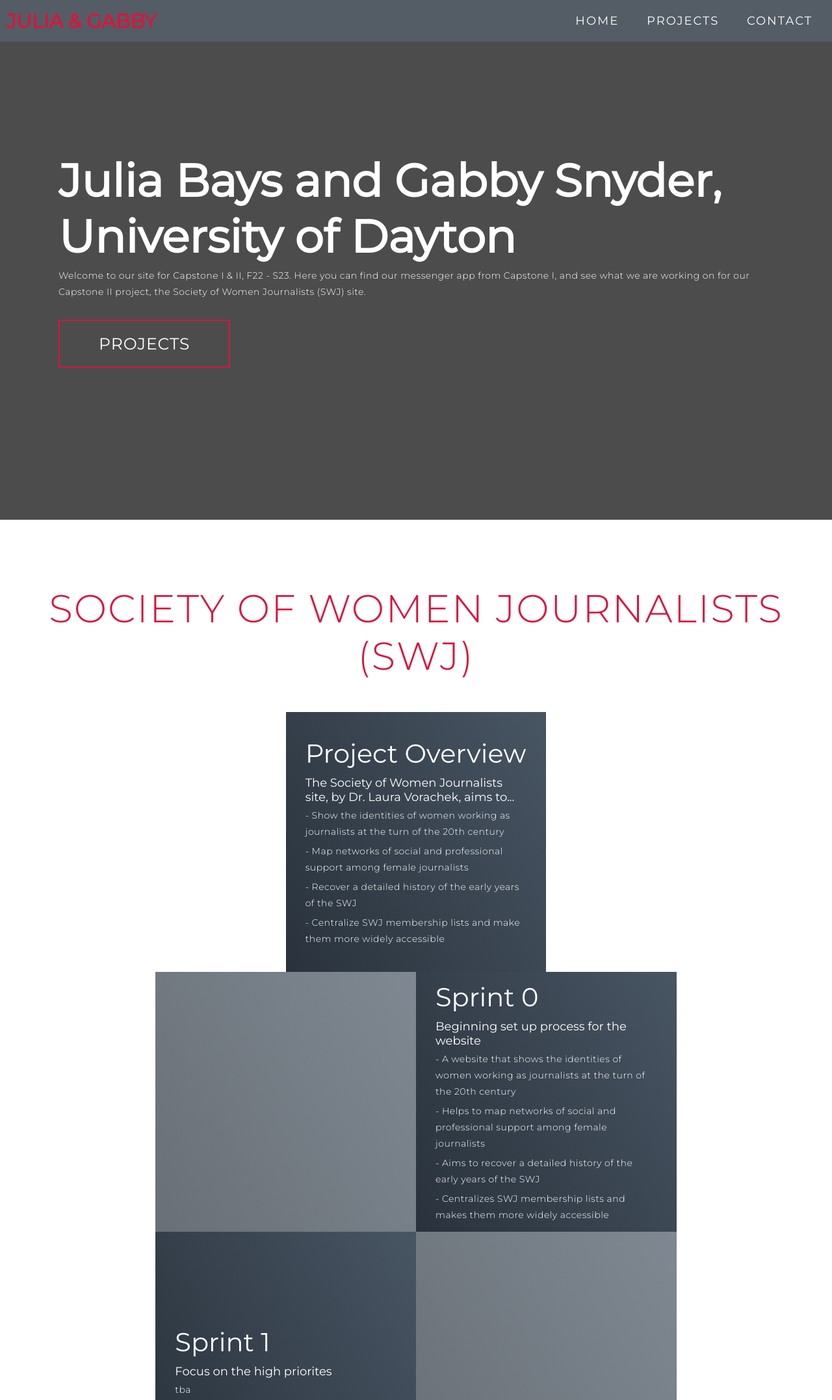
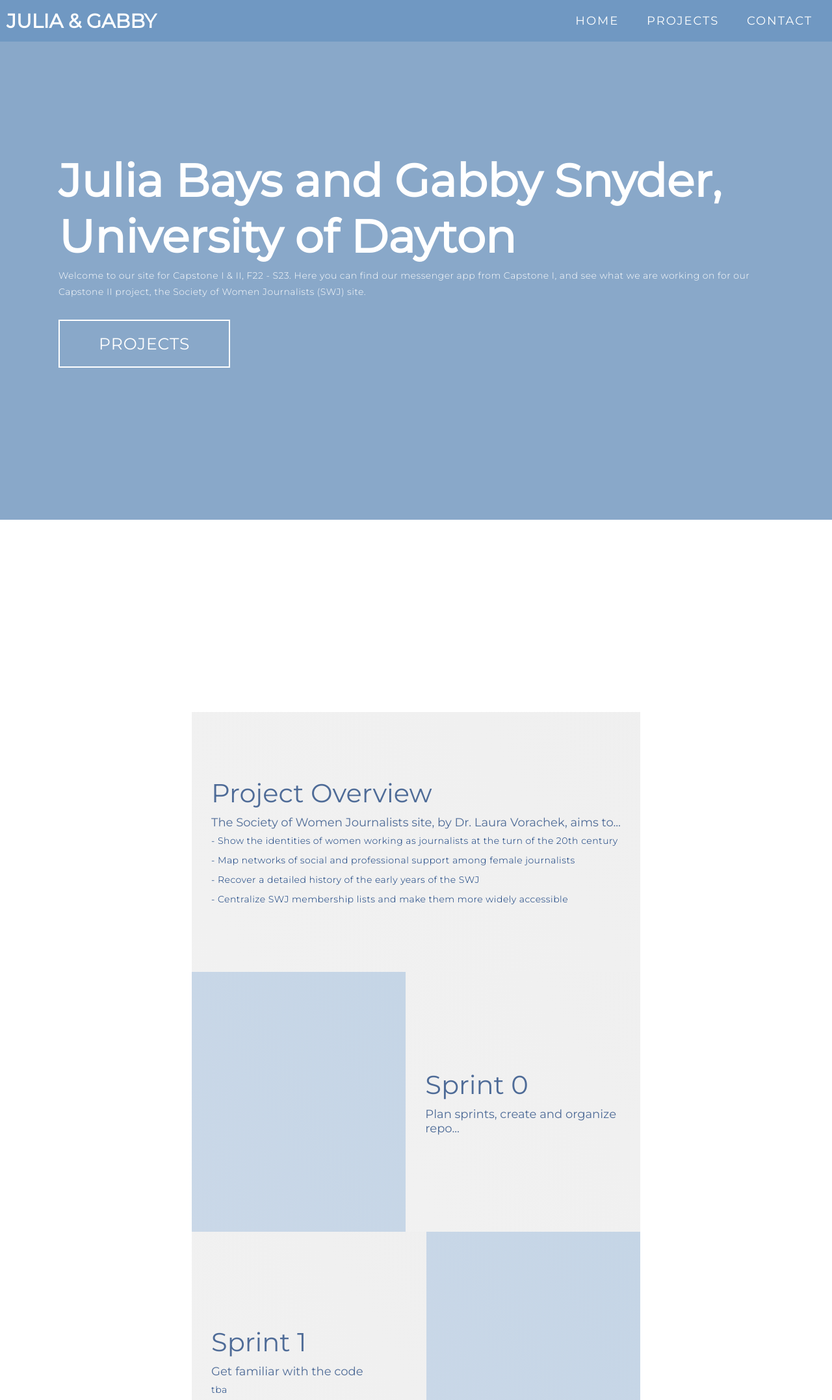
Before and after one commit to snyderg3/cps491s23-team04, a website: page index.html in a window 1280 px wide. Shown: the top 2155 px of the page at 65% size. Drawn offline with nearby package versions, Linux system fonts and the light colour scheme; files that its build step writes are made by us from their sources; files whose address does not match are found by name.

Commit message:
lots of color changes

```diff
--- a/index.html
+++ b/index.html
@@ -65,7 +65,7 @@
             <div class="all-projects">
                 <div class="project-item">
                     <div class="project-info">
-                        <h1>Project Overview</h1>
+                        <h1 >Project Overview</h1>
                         <h2>The Society of Women Journalists site, by Dr. Laura Vorachek, aims to... </h2>
                         <p>- Show the identities of women working as journalists at the turn of the 20th century </p>
                         <p>- Map networks of social and professional support among female journalists </p>
@@ -76,11 +76,7 @@
                 <div class="project-item">
                     <div class="project-info">
                         <h1>Sprint 0</h1>
-                        <h2>Beginning set up process for the website </h2>
-                        <p>- A website that shows the identities of women working as journalists at the turn of the 20th century </p>
-                        <p>- Helps to map networks of social and professional support among female journalists </p>
-                        <p>- Aims to recover a detailed history of the early years of the SWJ</p>
-                        <p>- Centralizes SWJ membership lists and makes them more widely accessible</p>
+                        <h2>Plan sprints, create and organize repo... </h2>
                     </div>
                     <div class="project-img">
                         <!-- you can insert an image corresponding-->
@@ -89,7 +85,7 @@
                 <div class="project-item">
                     <div class="project-info">
                         <h1>Sprint 1</h1>
-                        <h2>Focus on the high priorites</h2>
+                        <h2>Get familiar with the code</h2>
                         <p>tba</p>
                     </div>
                     <div class="project-img">
@@ -99,7 +95,7 @@
                 <div class="project-item">
                     <div class="project-info">
                         <h1>Sprint 2</h1>
-                        <h2>tba</h2>
+                        <h2>Complete the high and low priority tasks</h2>
                         <p>tba</p>
                     </div>
                     <div class="project-img">
@@ -109,7 +105,7 @@
                 <div class="project-item">
                     <div class="project-info">
                         <h1>Sprint 3</h1>
-                        <h2>tba</h2>
+                        <h2>possible UI/formatting changes</h2>
                         <p>tba</p>
                     </div>
                     <div class="project-img">
@@ -135,7 +131,7 @@
     <section id="contact">
         <div class="contact container">
             <div>
-                <h1 class="section-title">Contact <span>info</span></h1>
+                <h1 class="section-title"><span>contact info</span></h1>
             </div>
             <div class="contact-item">
                 <div class="icon"><img src="https://img.icons8.com/bubbles/100/000000/new-post.png" /></div>
--- a/public/css/style.css
+++ b/public/css/style.css
@@ -41,7 +41,7 @@
 .section-title {
     font-size: 4rem;
     font-weight: 300;
-    color: crimson; /*title of projects page and contact of contact info... weird*/
+    color: white; /*title of projects page*/
     margin-bottom: 10px;
     text-transform: uppercase;
     letter-spacing: 0.2rem;
@@ -49,7 +49,7 @@
 }
 
 .section-title span {
-    color: crimson; /*info of contact info... weird*/
+    color: rgb(87, 132, 179); /*contact info*/
 }
 
 .cta {
@@ -57,7 +57,7 @@
     padding: 10px 30px;
     color: white;
     background-color: transparent;
-    border: 2px solid crimson; /*box around projects on home*/
+    border: 2px solid white; /*box around projects on home*/
     font-size: 2rem;
     text-transform: uppercase;
     letter-spacing: 0.1rem;
@@ -68,7 +68,7 @@
 
 .cta:hover {
     color: white;
-    background-color: crimson; /*project box on homepage fill color when hovering*/
+    background-color: rgb(21, 75, 113); /*project box on homepage fill color when hovering*/
 }
 
 .brand h1 {
@@ -78,7 +78,7 @@
 }
 
 .brand h1 span {
-    color: crimson; /*Julia and Gabby in header*/
+    color: white; /*Julia and Gabby in header*/
 }
 
 
@@ -95,7 +95,7 @@
 
 #header .header {
     min-height: 8vh;
-    background-color: rgba(115, 149, 182, 0.24); /*color of header rectangle*/
+    background-color: rgba(91, 139, 188, 0.533); /*color of header rectangle*/
     transition: 0.3s ease background-color;
 }
 
@@ -160,7 +160,7 @@
 }
 
 #header .nav-list ul li:hover a {
-    color: crimson; /*can't find*/
+    color: rgb(11, 2, 136); /*nav-bar hover over home, projects, contact*/
 }
 
 #header .hamburger {
@@ -246,7 +246,7 @@
     top: 0;
     height: 100%;
     width: 100%;
-    background-color: black; /*background of home page*/
+    background-color: rgb(87, 132, 179); /*background of home page*/
     opacity: 0.7;
     z-index: -1;
 }
@@ -354,7 +354,7 @@
     top: 0;
     height: 100%;
     width: 100%;
-    background-image: linear-gradient(60deg, #29323c 0%, #485563 100%);
+    background-image: linear-gradient(60deg, #8d267c 0%, #209b80 100%); /*can't find*/
     opacity: 0.9;
     z-index: -1;
 }
@@ -385,7 +385,7 @@
 
 #projects .projects {
     flex-direction: column;
-    max-width: 1200px;
+    max-width: 1200px;/*saw no change when I changed it*/
     margin: 0 auto;
     padding: 100px 0;
 }
@@ -406,7 +406,7 @@
     align-items: center;
     justify-content: center;
     flex-direction: column;
-    width: 80%;
+    width: 80%; /*saw no change*/
     margin: 20px auto;
     overflow: hidden;
     border-radius: 10px;
@@ -414,17 +414,20 @@
 
 #projects .project-info {
     padding: 30px;
-    flex-basis: 50%;
+    flex-basis: 100%; /*width of project boxes, was 60********************/
     height: 100%;
     display: flex;
     align-items: flex-start;
     justify-content: center;
     flex-direction: column;
-    background-image: linear-gradient(60deg, #29323c 0%, #485563 100%);
-    color: white;
+    background-image: linear-gradient(60deg, rgba(229, 229, 229, 0.533) 0%, rgba(226, 226, 226, 0.533) 100%); /*gradient within project boxes,
+    right is top right corner, left is bottom left corner
+    I like this combo: (60deg, rgb(180, 205, 233) 0%, rgb(176, 204, 234) 100%) light blues*/
+    color: rgb(78, 107, 151);
 }
 
 #projects .project-info h1 {
+    /*text-align: center; /*added, didn't work*/
     font-size: 4rem;
     font-weight: 500;
 }
@@ -436,11 +439,11 @@
 }
 
 #projects .project-info p {
-    color: white;
+    color: rgb(3, 49, 117);
 }
 
 #projects .project-img {
-    flex-basis: 50%;
+    flex-basis: 100%; /*was 80***********/
     height: 300px;
     overflow: hidden;
     position: relative;
@@ -453,7 +456,8 @@
     top: 0;
     height: 100%;
     width: 100%;
-    background-image: linear-gradient(60deg, #29323c 0%, #485563 100%);
+    background-image: linear-gradient(60deg, #b3c7de 0%, #acc3db 100%);
+    /*  91, 139, 188, 0.533  */
     opacity: 0.7;
 }
 
```
